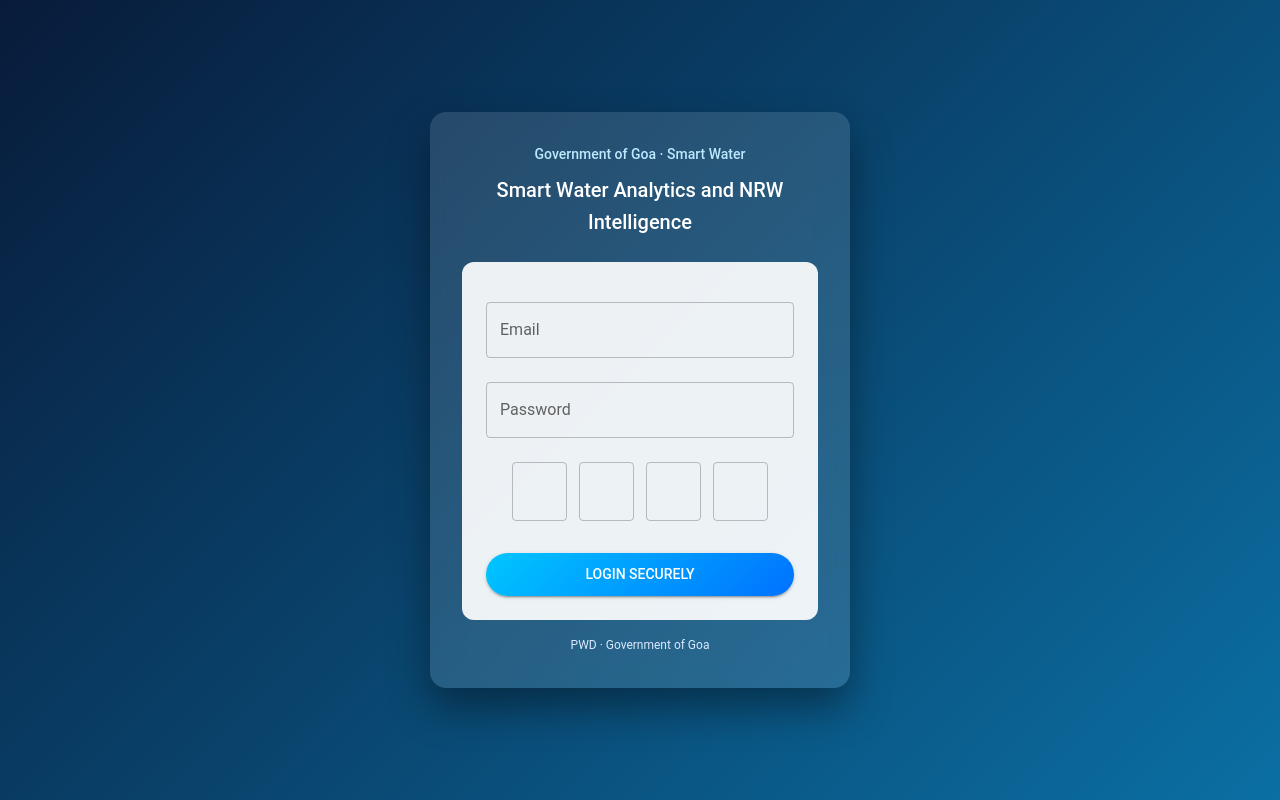
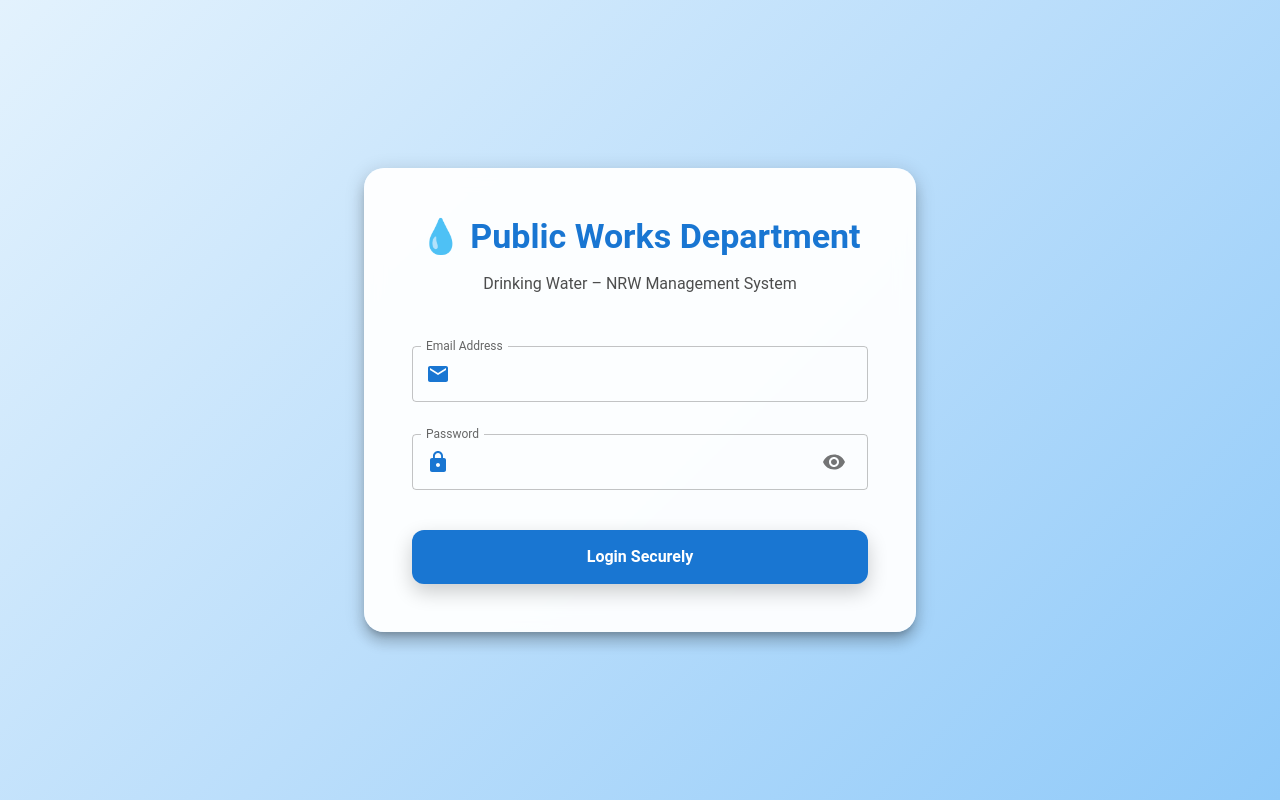
Before and after one commit to aarth-01/pwd-nrw-web, a React (Vite) app: page / in a window 1280 px wide. Built offline with nearby package versions, Linux system fonts and the light colour scheme.

Commit message:
Refactor Login component and update styles
Refactored Login component to improve layout and functionality. Removed OTP input handling and adjusted styles for better user experience.

```diff
--- a/src/pages/Login.jsx
+++ b/src/pages/Login.jsx
@@ -1,18 +1,22 @@
 import {
   Button,
   TextField,
+  Container,
   Typography,
+  Paper,
   Box,
-  Stack,
-  Paper
+  InputAdornment,
+  IconButton
 } from "@mui/material";
+import { Email, Lock, Visibility, VisibilityOff } from "@mui/icons-material";
 import { useState } from "react";
 import { useNavigate } from "react-router-dom";
 
 export default function Login() {
   const [email, setEmail] = useState("");
   const [password, setPassword] = useState("");
-  const [otp, setOtp] = useState(["", "", "", ""]);
+  const [showPass, setShowPass] = useState(false);
+
   const navigate = useNavigate();
 
   const handleLogin = () => {
@@ -23,120 +27,112 @@
     }
   };
 
-  const handleOtpChange = (value, index) => {
-    if (!/^\d?$/.test(value)) return;
-    const newOtp = [...otp];
-    newOtp[index] = value;
-    setOtp(newOtp);
-  };
-
   return (
     <Box
       sx={{
-        height: "100vh",
-        width: "100vw",
-        background: "linear-gradient(135deg, #081b3a, #0b6fa3)",
+        minHeight: "100vh",
+        background:
+          "linear-gradient(135deg, #e3f2fd 0%, #bbdefb 50%, #90caf9 100%)",
         display: "flex",
         alignItems: "center",
         justifyContent: "center"
       }}
     >
-      {/* Glass Effect */}
-      <Box
+      <Container maxWidth="sm">
+        <Paper
+          elevation={10}
           sx={{
-          width: 420,
-          p: 4,
-          borderRadius: 4,
-          background: "rgba(255,255,255,0.12)",
-          backdropFilter: "blur(14px)",
-          boxShadow: "0 20px 40px rgba(0,0,0,0.4)",
-          textAlign: "center"
+            p: 6,
+            borderRadius: 5,
+            backdropFilter: "blur(10px)",
+            background: "rgba(255,255,255,0.95)",
+            transition: "0.3s",
+            "&:hover": {
+              transform: "translateY(-4px)"
+            }
           }}
         >
+          {/* Title */}
           <Typography
-          variant="subtitle2"
-          sx={{ color: "#bde9ff", mb: 1 }}
+            variant="h4"
+            fontWeight="bold"
+            color="primary"
+            gutterBottom
+            textAlign="center"
           >
-          Government of Goa · Smart Water
+            💧 Public Works Department
           </Typography>
 
           <Typography
-          variant="h6"
-          sx={{ color: "#ffffff", mb: 3 }}
+            variant="subtitle1"
+            textAlign="center"
+            sx={{ mb: 4, opacity: 0.8 }}
           >
-          Smart Water Analytics and NRW Intelligence
+            Drinking Water – NRW Management System
           </Typography>
 
-        <Paper
-          elevation={0}
-          sx={{
-            p: 3,
-            borderRadius: 3,
-            background: "rgba(255,255,255,0.92)"
-          }}
-        >
+          {/* Email */}
           <TextField
             fullWidth
-            label="Email"
+            label="Email Address"
+            variant="outlined"
             margin="normal"
             value={email}
             onChange={(e) => setEmail(e.target.value)}
+            sx={{ mb: 2 }}
+            InputProps={{
+              startAdornment: (
+                <InputAdornment position="start">
+                  <Email color="primary" />
+                </InputAdornment>
+              )
+            }}
           />
 
+          {/* Password */}
           <TextField
             fullWidth
             label="Password"
-            type="password"
+            type={showPass ? "text" : "password"}
             margin="normal"
             value={password}
             onChange={(e) => setPassword(e.target.value)}
+            InputProps={{
+              startAdornment: (
+                <InputAdornment position="start">
+                  <Lock color="primary" />
+                </InputAdornment>
+              ),
+              endAdornment: (
+                <InputAdornment position="end">
+                  <IconButton onClick={() => setShowPass(!showPass)}>
+                    {showPass ? <VisibilityOff /> : <Visibility />}
+                  </IconButton>
+                </InputAdornment>
+              )
+            }}
           />
 
-          <Stack
-            direction="row"
-            spacing={1.5}
-            justifyContent="center"
-            sx={{ my: 2 }}
-          >
-            {otp.map((digit, index) => (
-              <TextField
-                key={index}
-                value={digit}
-                onChange={(e) =>
-                  handleOtpChange(e.target.value, index)
-                }
-                inputProps={{
-                  maxLength: 1,
-                  style: { textAlign: "center", fontSize: 18 }
-                }}
-                sx={{ width: 55 }}
-              />
-            ))}
-          </Stack>
-
+          {/* Login Button */}
           <Button
             fullWidth
             variant="contained"
+            size="large"
             sx={{
-              mt: 2,
-              py: 1.2,
-              borderRadius: 6,
-              background:
-                "linear-gradient(135deg, #00c6ff, #0072ff)"
+              mt: 4,
+              py: 1.6,
+              fontWeight: "bold",
+              fontSize: "16px",
+              borderRadius: 3,
+              textTransform: "none",
+              boxShadow: "0 8px 20px rgba(0,0,0,0.2)"
             }}
             onClick={handleLogin}
           >
-            LOGIN SECURELY
+            Login Securely
           </Button>
         </Paper>
-
-        <Typography
-          variant="caption"
-          sx={{ color: "#dbeafe", mt: 2, display: "block" }}
-        >
-          PWD · Government of Goa
-        </Typography>
-      </Box>
+      </Container>
     </Box>
   );
 }
```
Lines whose indentation alone changed are shown as unchanged.
